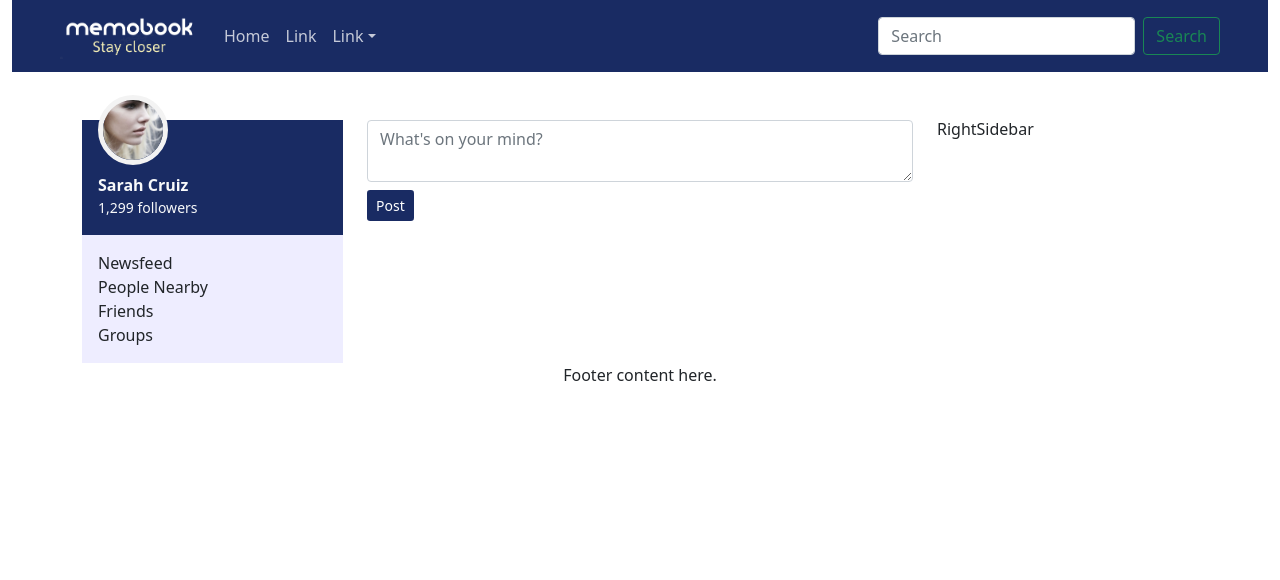
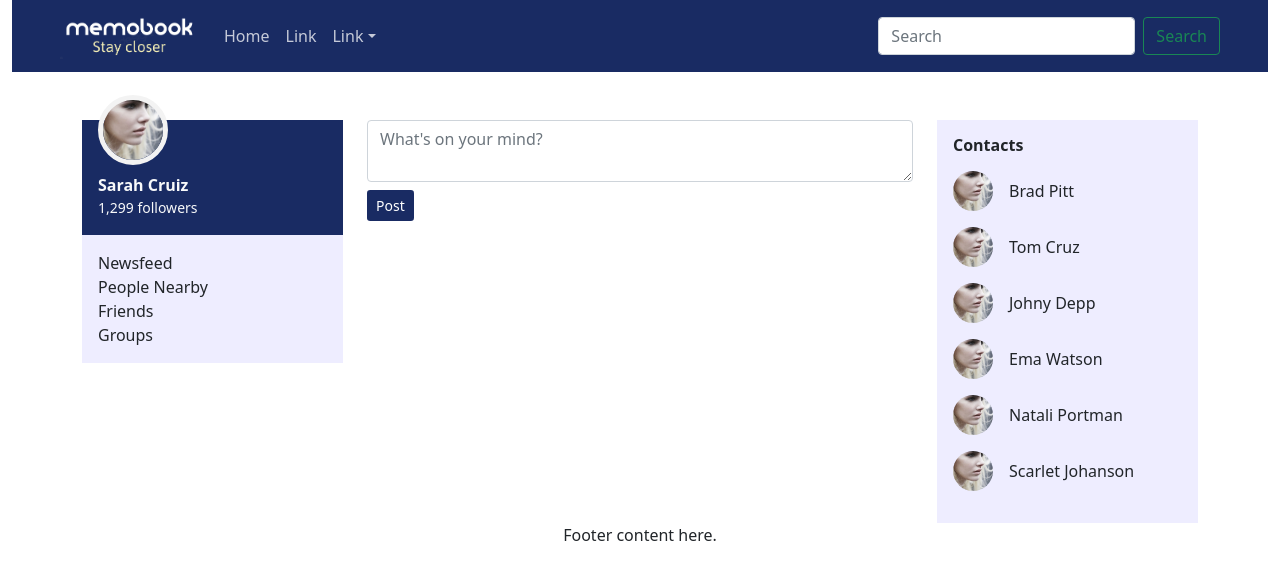
Before and after one commit to mak-alamin/memobook, a React (Create React App) app in the folder frontend/: page / in a window 1280 px wide. Shown: the top 580 px of the page. Built offline with nearby package versions, Linux system fonts and the light colour scheme.

Commit message:
added contacts html to right sidebar

```diff
--- a/frontend/src/Layout/RightSidebar/RightSidebar.js
+++ b/frontend/src/Layout/RightSidebar/RightSidebar.js
@@ -1,9 +1,10 @@
 import React from "react";
+import Contacts from "../../components/Contacts/Contacts";
 
 function RightSidebar() {
   return (
-    <div>
-      <h1>RightSidebar</h1>
+      <div className="right-sidebar bg-light">
+      <Contacts />
     </div>
   );
 }
--- /dev/null
+++ b/frontend/src/components/Contacts/Contacts.js
@@ -0,0 +1,43 @@
+import React from "react";
+import profilePic from "../../assets/images/user-1.jpg";
+
+function Contacts() {
+  return (
+    <nav className="p-3">
+      <h3 className="font-bold mb-3">Contacts</h3>
+      <a href="#newsfeed" className="d-flex items-center mb-3">
+        {" "}
+        <img src={profilePic} alt="user" className="w-10 me-3 rounded-full" />
+        Brad Pitt
+      </a>
+      <a href="#newsfeed" className="d-flex items-center mb-3">
+        {" "}
+        <img src={profilePic} alt="user" className="w-10 me-3 rounded-full" />
+        Tom Cruz
+      </a>
+      <a href="#newsfeed" className="d-flex items-center mb-3">
+        {" "}
+        <img src={profilePic} alt="user" className="w-10 me-3 rounded-full" />
+        Johny Depp
+      </a>
+      <a href="#newsfeed" className="d-flex items-center mb-3">
+        {" "}
+        <img src={profilePic} alt="user" className="w-10 me-3 rounded-full" />
+        Ema Watson
+      </a>
+      <a href="#newsfeed" className="d-flex items-center mb-3">
+        {" "}
+        <img src={profilePic} alt="user" className="w-10 me-3 rounded-full" />
+        Natali Portman
+      </a>
+      <a href="#newsfeed" className="d-flex items-center mb-3">
+        {" "}
+        <img src={profilePic} alt="user" className="w-10 me-3 rounded-full" />
+        Scarlet Johanson
+      </a>
+
+    </nav>
+  );
+}
+
+export default Contacts;
```
